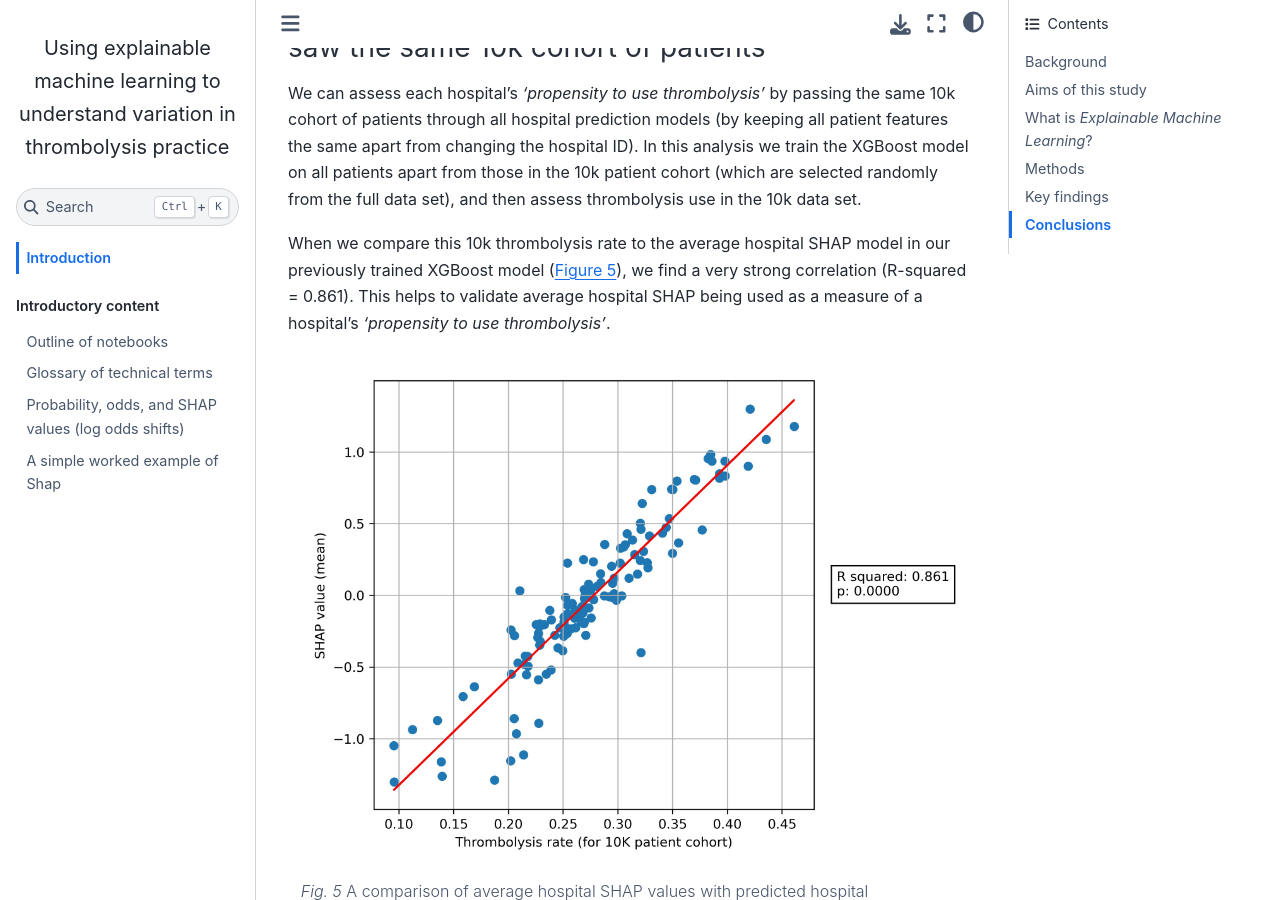
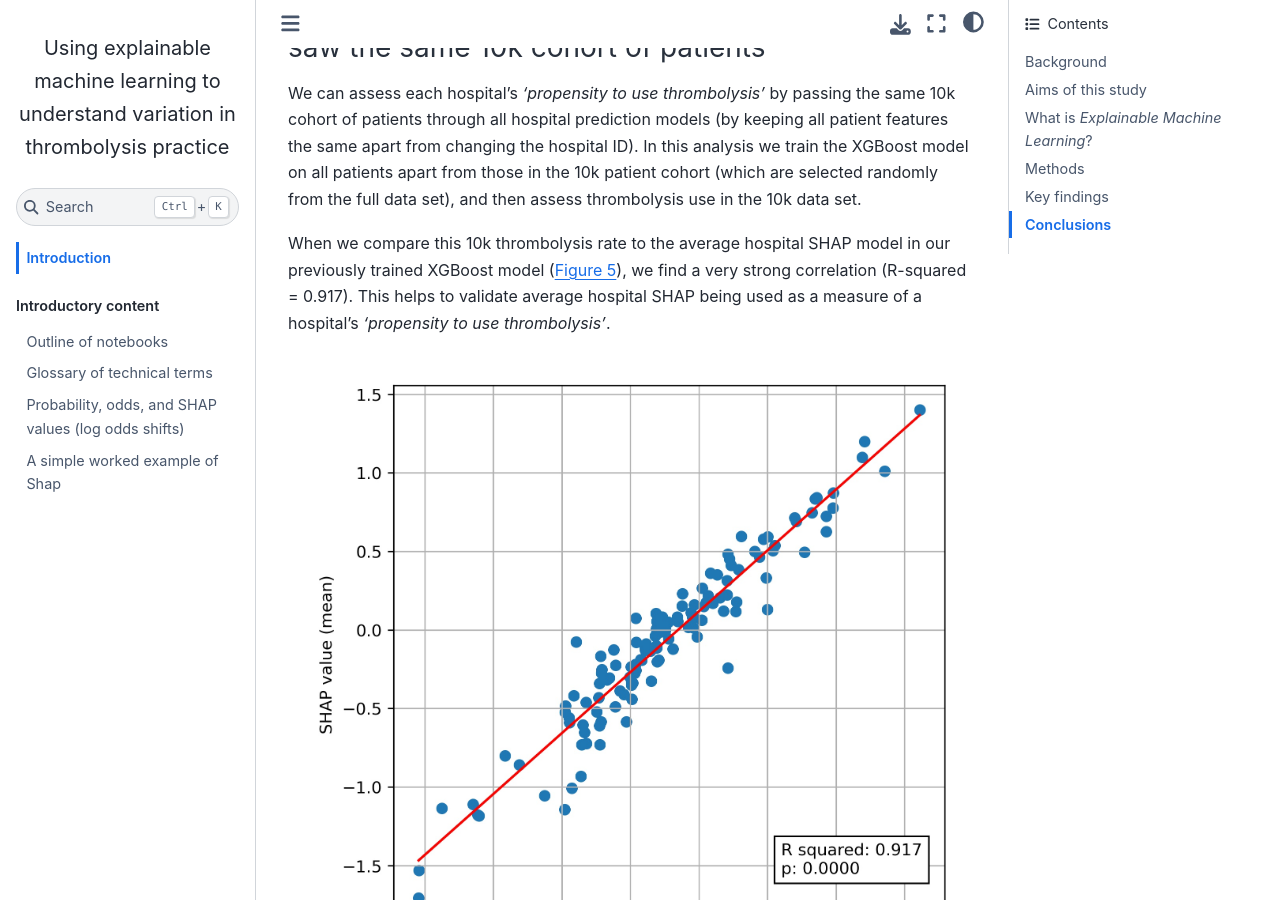
Before and after one commit to samuel-book/samuel_shap_paper_1, a Jupyter Book: the page built from introduction/intro.md, in a window 1280 px wide and 900 px high, scrolled down 6332 px. Built offline with Jupyter Book 1.0.4 settings and Sphinx 7.4.7 and the Sphinx Book theme 1.1.4, drawn with Linux system fonts in a browser that asks for light colours; pages that are not in the unit, such as notebooks, are missing from menus.

Commit message:
Add shap vs 10k comparison to notebook 4

```diff
--- a/introduction/intro.md
+++ b/introduction/intro.md
@@ -111,7 +111,7 @@ An example of a SHAP *waterfall* plot showing the most influential features in i
 
 We can assess each hospital's *'propensity to use thrombolysis'* by passing the same 10k cohort of patients through all hospital prediction models (by keeping all patient features the same apart from changing the hospital ID). In this analysis we train the XGBoost model on all patients apart from those in the 10k patient cohort (which are selected randomly from the full data set), and then assess thrombolysis use in the 10k data set.
 
-When we compare this 10k thrombolysis rate to the average hospital SHAP model in our previously trained XGBoost model ({numref}`Figure {number} <shap_vs_10k>`), we find a very strong correlation (R-squared = 0.861). This helps to validate average hospital SHAP being used as a measure of a hospital's *'propensity to use thrombolysis'*.
+When we compare this 10k thrombolysis rate to the average hospital SHAP model in our previously trained XGBoost model ({numref}`Figure {number} <shap_vs_10k>`), we find a very strong correlation (R-squared = 0.917). This helps to validate average hospital SHAP being used as a measure of a hospital's *'propensity to use thrombolysis'*.
 
 :::{figure-md} shap_vs_10k
 <img src="./images/shap_vs_10k.jpg" width="800">
```
Also changed, not shown: xgb_with_feature_selection/outline.md (+3 -5 lines), introduction/images/shap_vs_10k.jpg, 2 other files.
